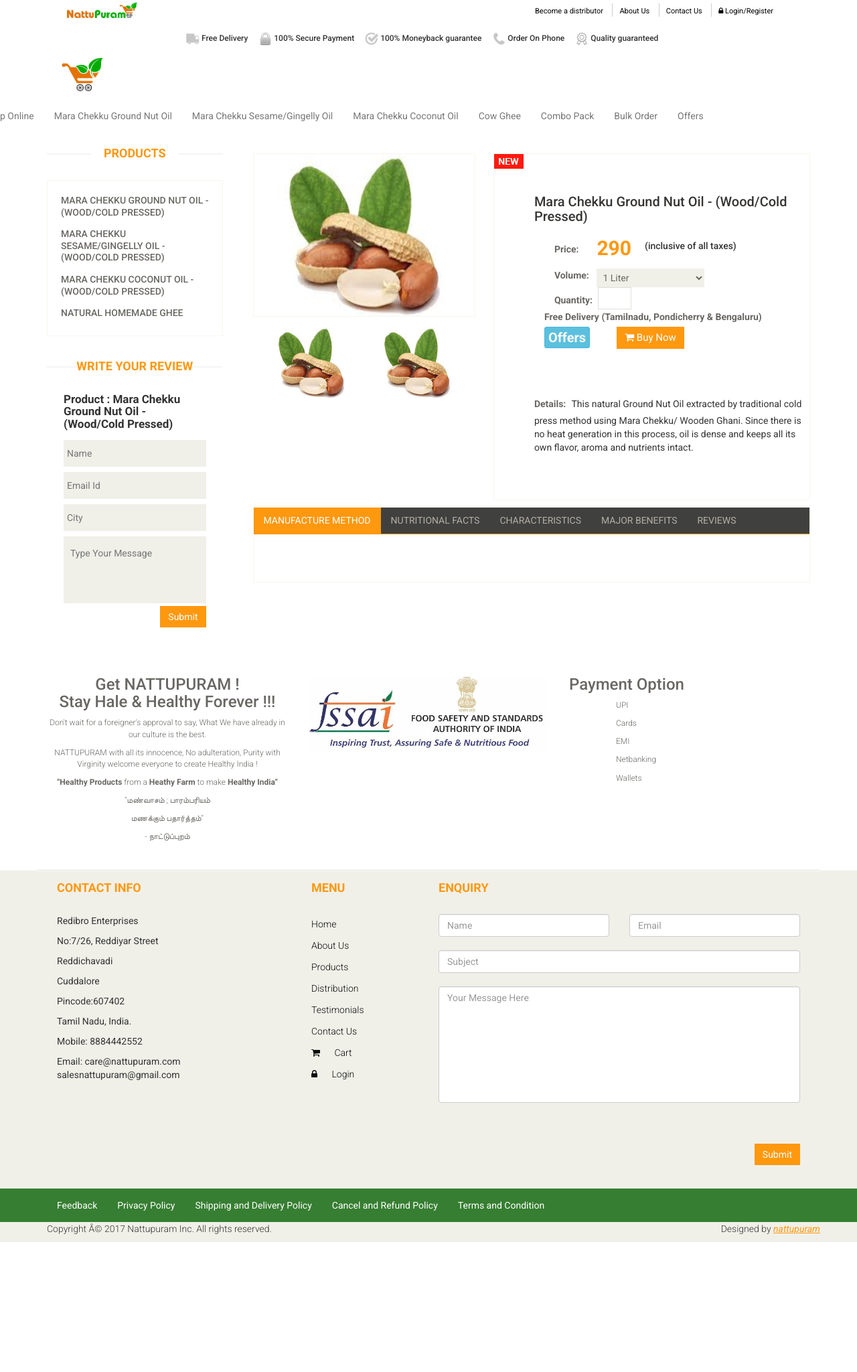
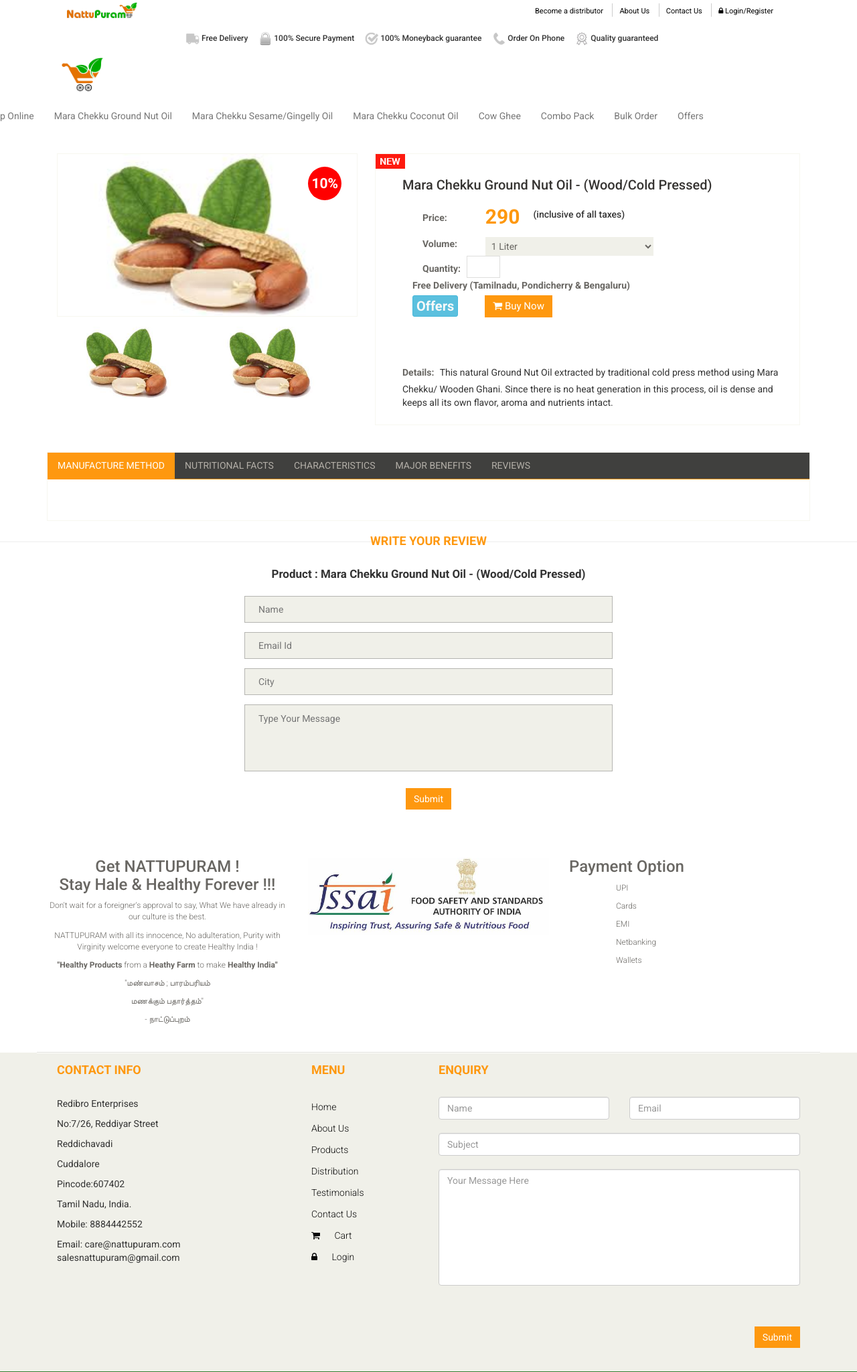
Before and after one commit to Racchanak/nattupuram, a PHP site: page /shopOnline.php in a window 1280 px wide. Shown: the top 2049 px of the page at 67% size. Before the commit the page ends 1855 px from the top, so only its background shows below. Run offline with PHP 8.4, Linux system fonts and the light colour scheme; data comes from the database, SQL or seed files in the repository; data that the repository does not hold is empty.

Commit message:
new category changes

```diff
--- a/assets/css/main.css
+++ b/assets/css/main.css
@@ -1238,12 +1238,13 @@
 }
 
 #reviews {
-    padding-left: 25px;
-    padding-right: 25px;
+    width: 550px;
+    margin: 0 auto;
+    text-align: center;
 }
 
 .product-details {
-    margin-bottom: 10px;
+    margin-bottom: 40px;
     overflow: hidden;
     margin-top: 10px;
 }
@@ -1299,9 +1300,9 @@
 .product-information {
     border: 1px solid #F7F7F0;
     overflow: hidden;
-    padding-bottom: 60px;
-    padding-left: 60px;
-    padding-top: 60px;
+    padding-bottom: 15px;
+    padding-left: 40px;
+    padding-top: 35px;
     position: relative;
 }
 
@@ -1376,10 +1377,6 @@
 
 .shop-details-tab {
     border: 1px solid #F7F7F0;
-    margin-bottom: 75px;
-    margin-left: 15px;
-    margin-right: 15px;
-    padding-bottom: 10px;
 }
 
 .shop-details-tab .col-sm-12 {
@@ -1452,6 +1449,7 @@
     padding-top: 15px;
     resize: none;
     width: 99.5%;
+    padding: 10px 20px !important;
 }
 
 #reviews button {
@@ -2538,9 +2536,10 @@
 
 #reviews .fom-div {
     height: 100px !important;
-    margin-bottom: 4px !important;
-    margin-top: 4px !important;
+    margin-top: 14px !important;
     width: 100% !important;
+    border: 1px solid #b5b5b1;
+    padding: 0px 20px;
 }
 
 .error-review {
@@ -2629,6 +2628,18 @@
 .headBottom {
     margin-top: 10px;
     margin-left: -40px;
+}
+
+.discount p {
+    position: absolute;
+    right: 20px;
+    top: 20px;
+    font-size: 21px;
+    background-color: red;
+    border-radius: 50%;
+    padding: 10px 5px;
+    color: #fff;
+    font-weight: 800;
 }
 
 
--- a/category.php
+++ b/category.php
@@ -1,31 +1,8 @@
-<div class="col-sm-3">
+
     <div class="left-sidebar">
-        <h2>Products</h2>
+
         <?php // print_r($this->data['products']); exit(); ?>
-        <div class="panel-group category-products" id="accordian"><!--category-productsr-->
-            <?php foreach ($products as $key => $value) { ?>
-                <div class="panel panel-default">
-                    <div class="panel-heading">
-                        <h4 class="panel-title <?php echo (isset($value['product_name']) && $value['product_name'] == 'ground') ? 'active' : ''; ?>"><a href="<?php echo 'shopOnline.php?product_id=' . $value['product_id']; ?>"><?php echo $value['product_name']; ?></a></h4>
-                    </div>
-                </div>
-            <?php } ?>
-            <!--            <div class="panel panel-default">
-                            <div class="panel-heading">
-                                <h4 class="panel-title <?php echo (isset($category) && $category == 'sesame') ? 'active' : ''; ?>"><a href="sesame.php">Sesame Oil(Cold Press)</a></h4>
-                            </div>
-                        </div>
-                        <div class="panel panel-default">
-                            <div class="panel-heading">
-                                <h4 class="panel-title <?php echo (isset($category) && $category == 'coconut') ? 'active' : ''; ?>"><a href="coconut.php">Coconut Oil(Cold Press)</a></h4>
-                            </div>
-                        </div>
-                        <div class="panel panel-default">
-                            <div class="panel-heading">
-                                <h4 class="panel-title <?php echo (isset($category) && $category == 'ghee') ? 'active' : ''; ?>"><a href="ghee.php">Natural Ghee</a></h4>
-                            </div>
-                        </div>-->
-        </div><!--/category-products-->
+
         <?php if (isset($menu) && $menu == 'prod_det' || $menu == 'testi') { ?>
             <div class="brands_products user_info"><!--brands_products-->
                 <h2 class="reh2">Write Your Review</h2>
@@ -55,7 +32,7 @@
                     <div><textarea class="fom-div" id="rev_msg" name="typeurmsg" placeholder="Type Your Message  " ></textarea></div>
                     <div><span class="error-review"></span></div>
                     <div><span class="success-review"></span></div>
-                    <div><button type="button" class="btn btn-default pull-right" onclick="add_review();">Submit</button></div>
+                    <div><button type="button" class="btn btn-default " onclick="add_review();">Submit</button></div>
                 </form>
             </div>
         <?php } else { ?>
@@ -117,4 +94,3 @@
         </div> --><!--/shipping-->
 
     </div>
-</div>
--- a/conn.php
+++ b/conn.php
@@ -1,4 +1,4 @@
 <?php
-	$GLOBALS['link'] = mysqli_connect('localhost','root','root','nattupuram') or die('Error Connecting to PHPmyadmin');
-	// $GLOBALS['link'] = mysqli_connect('50.62.209.123:3306','nattupuram','nATTUPURAMpALsUJI3','nattupuram') or die('Error Connecting to PHPmyadmin');
+	// $GLOBALS['link'] = mysqli_connect('localhost','root','root','nattupuram') or die('Error Connecting to PHPmyadmin');
+	$GLOBALS['link'] = mysqli_connect('50.62.209.123:3306','nattupuram','nATTUPURAMpALsUJI3','nattupuram') or die('Error Connecting to PHPmyadmin');
 ?>
--- a/shopOnline.php
+++ b/shopOnline.php
@@ -9,15 +9,14 @@
 ?>
 <section>
     <div class="container">
-        <div class="row">
-            <?php
-            include('category.php');
-            ?>
-            <div class="col-sm-9 padding-right">
                 <div class="product-details"><!--product-details-->
                     <div class="col-sm-5">
                         <div class="view-product">
+                        <div class="discount">
+                                <p>10%</p>
+                            </div>
                             <img id="product_img" src="<?php echo $product[0]['main_img']; ?>" alt="" />
+
                             <!--<h3>ZOOM</h3>-->
                         </div>
                         <div id="similar-product" class="carousel slide" data-ride="carousel">
@@ -356,11 +355,12 @@
                                 </div>
                             </div>/recommended_items-->
 
-        </div>
-    </div>
 </div>
 </section>
 
+<?php
+            include('category.php');
+            ?>
 <?php
 include('footer.php');
 ?>
```
